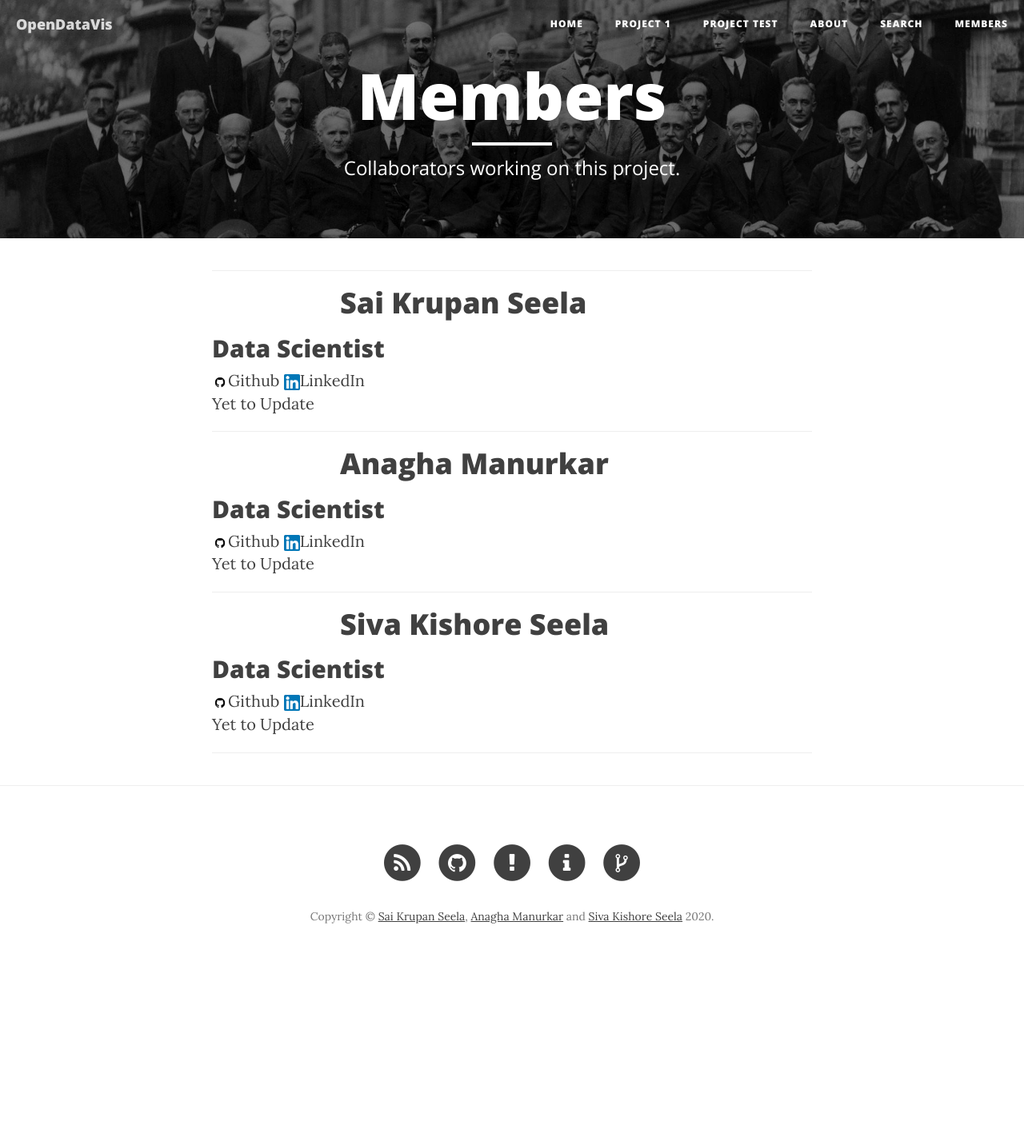
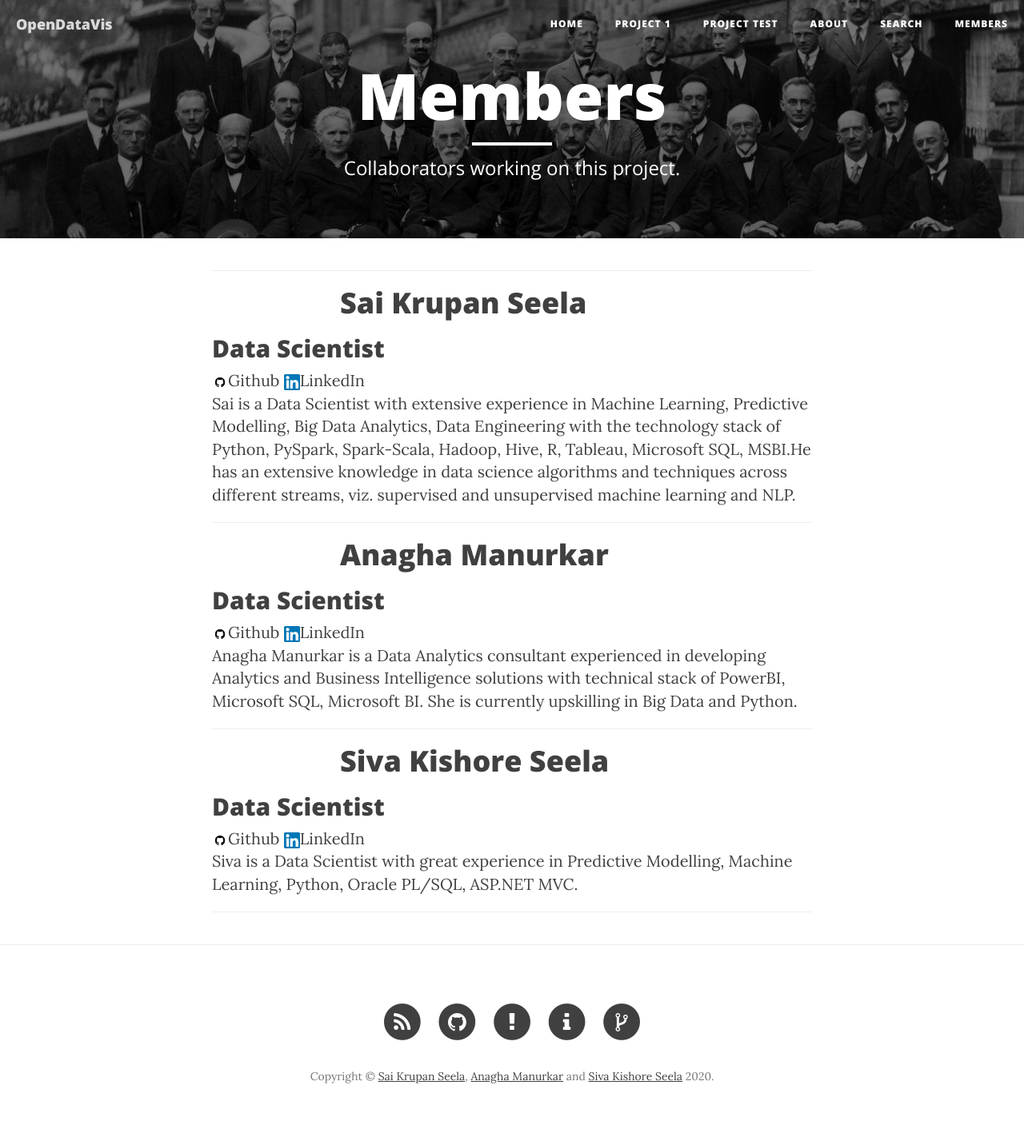
Before and after one commit to opendatavis/opendatavis.github.io, a Jekyll site: the page built from members.html, in a window 1280 px wide. Shown: the whole page at 80% size. Built offline with Jekyll 4.4.1, drawn with Linux system fonts in a browser that asks for light colours; nearby versions of some CDN libraries; before the commit the page ends 1222 px from its top, so only the background shows below that.

Commit message:
Memeber info

```diff
--- a/_data/members.yml
+++ b/_data/members.yml
@@ -5,7 +5,7 @@
   img: ""
   github: krupanss
   linkedin: "https://www.linkedin.com/in/krupan/"
-  bio: Yet to Update
+  bio: Sai is a Data Scientist with extensive experience in Machine Learning, Predictive Modelling, Big Data Analytics, Data Engineering with the technology stack of Python, PySpark, Spark-Scala, Hadoop, Hive, R, Tableau, Microsoft SQL, MSBI.He has an extensive knowledge in data science algorithms and techniques across different streams, viz. supervised and unsupervised machine learning and NLP.
   visible: true
 
 - name: Anagha Manurkar
@@ -13,7 +13,7 @@
   img: ""
   github: krupanss
   linkedin: "https://www.linkedin.com/in/anaghamanurkar/"
-  bio: Yet to Update
+  bio: Anagha Manurkar is a Data Analytics consultant experienced in developing Analytics and Business Intelligence solutions with technical stack of PowerBI, Microsoft SQL, Microsoft BI. She is currently upskilling in Big Data and Python.
   visible: true
 
 - name: Siva Kishore Seela
@@ -21,5 +21,5 @@
   img: ""
   github: krupanss
   linkedin: "https://www.linkedin.com/in/sivakishore92/"
-  bio: Yet to Update
+  bio: Siva is a Data Scientist with great experience in Predictive Modelling, Machine Learning, Python, Oracle PL/SQL, ASP.NET MVC.
   visible: true
```
